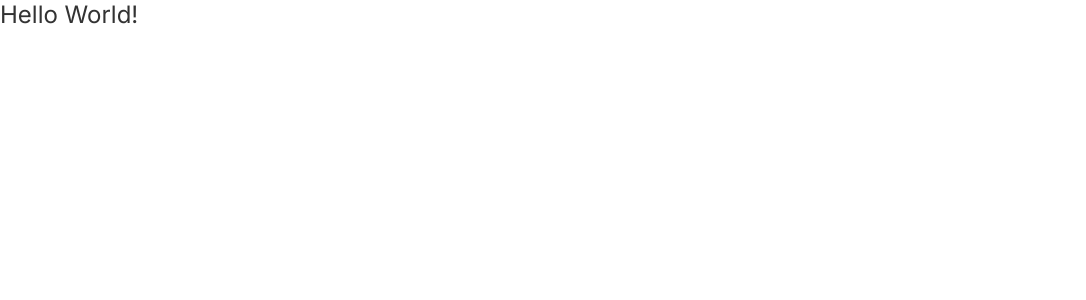
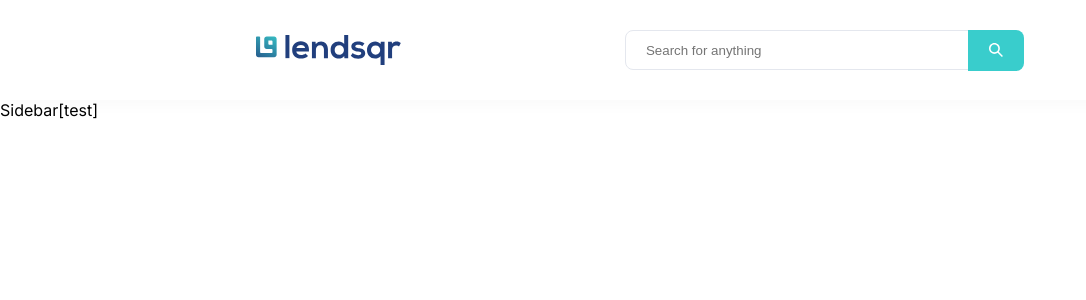
Before and after one commit to iamLolade/lendsqr-fe-test, a Next.js app: page / in a window 1280 px wide. Shown: the top 300 px of the page, without its empty margins (0-1086 px from the left). Built offline with nearby package versions, Linux system fonts and the light colour scheme.

Commit message:
Implememt login logic | Start header UI

```diff
--- /dev/null
+++ b/app/(dashboard)/[page].tsx
@@ -0,0 +1,9 @@
+import React from 'react'
+
+const page: React.FC = () => {
+  return (
+    <div>[test]</div>
+  )
+}
+
+export default page
--- /dev/null
+++ b/app/components/header/Header.tsx
@@ -0,0 +1,21 @@
+import React from 'react'
+import styles from './header.module.scss'
+import Image from 'next/image'
+
+const Header = () => {
+  return (
+    <div className={styles.header}>
+      <Image src='/icons/brandLogo.svg' alt='Brand Logo' width={144.804} height={30} />
+      <div className={styles.inputContainer}>
+        <input
+          placeholder='Search for anything'
+        />
+        <div className={styles.inputIcon}>
+          <Image src='/icons/searchIcon.svg' alt='Search Icon' width={14} height={14} />
+        </div>
+      </div>
+    </div>
+  )
+}
+
+export default Header
--- /dev/null
+++ b/app/components/header/header.module.scss
@@ -0,0 +1,32 @@
+.header {
+    height: 100px;
+    width: 100%;
+    padding: 2em;
+    display: flex;
+    align-items: center;
+    justify-content: space-evenly;
+    box-shadow: 3px 0px 20px 0px rgba(0, 0, 0, 0.04);
+
+
+    .inputContainer {
+        height: 40px;
+        display: flex;
+
+        input {
+            height: inherit !important;
+            width: 344px;
+            border: 1.5px solid #e4e7ee;
+            border-radius: 8px 0 0 8px;
+            text-indent: 20px;
+        }
+        .inputIcon {
+            width: 56px !important;
+            height: 40.5px;
+            margin-left: -1px;
+            background: #39CDCC;
+            border-radius: 0 8px 8px 0;
+            display: grid;
+            place-items: center;
+        }
+    }
+}
--- /dev/null
+++ b/app/components/layout/layout.module.scss
@@ -0,0 +1,3 @@
+.main {
+    display: flex;
+}
--- /dev/null
+++ b/app/components/layout/layout.tsx
@@ -0,0 +1,22 @@
+import React, { ReactNode } from 'react'
+import Header from '../header/Header';
+import Sidebar from '../sidebar/Sidebar';
+import styles from './layout.module.scss'
+
+interface DashboardWrapperProps {
+    children: ReactNode;
+}
+
+const DashboardWrapper: React.FC<DashboardWrapperProps> = ({ children }) => {
+  return (
+    <div>
+      <Header />
+      <div className={styles.main}>
+        <Sidebar />
+        {children}
+      </div>
+    </div>
+  )
+}
+
+export default DashboardWrapper
--- /dev/null
+++ b/app/components/sidebar/Sidebar.tsx
@@ -0,0 +1,9 @@
+import React from 'react'
+
+const Sidebar = () => {
+  return (
+    <div>Sidebar</div>
+  )
+}
+
+export default Sidebar;
--- a/app/page.tsx
+++ b/app/page.tsx
@@ -1,11 +1,11 @@
 import styles from '../styles/globals.module.scss';
+import Layout from './components/layout/layout';
+import MainComponent from './(dashboard)/[page]'
 
 export default function Home() {
   return (
-    <main>
-      <div className={styles.home}>
-        Hello World!
-      </div>
-    </main>
+    <Layout>
+      <MainComponent />
+    </Layout>
   )
 }
```
Also changed, not shown: app/(auth)/login/login.module.scss (+15 -0 lines), app/(auth)/login/page.tsx (+45 -4 lines), app/components/sidebar/sidebar.module.scss (added), public/icons/searchIcon.svg (added).
